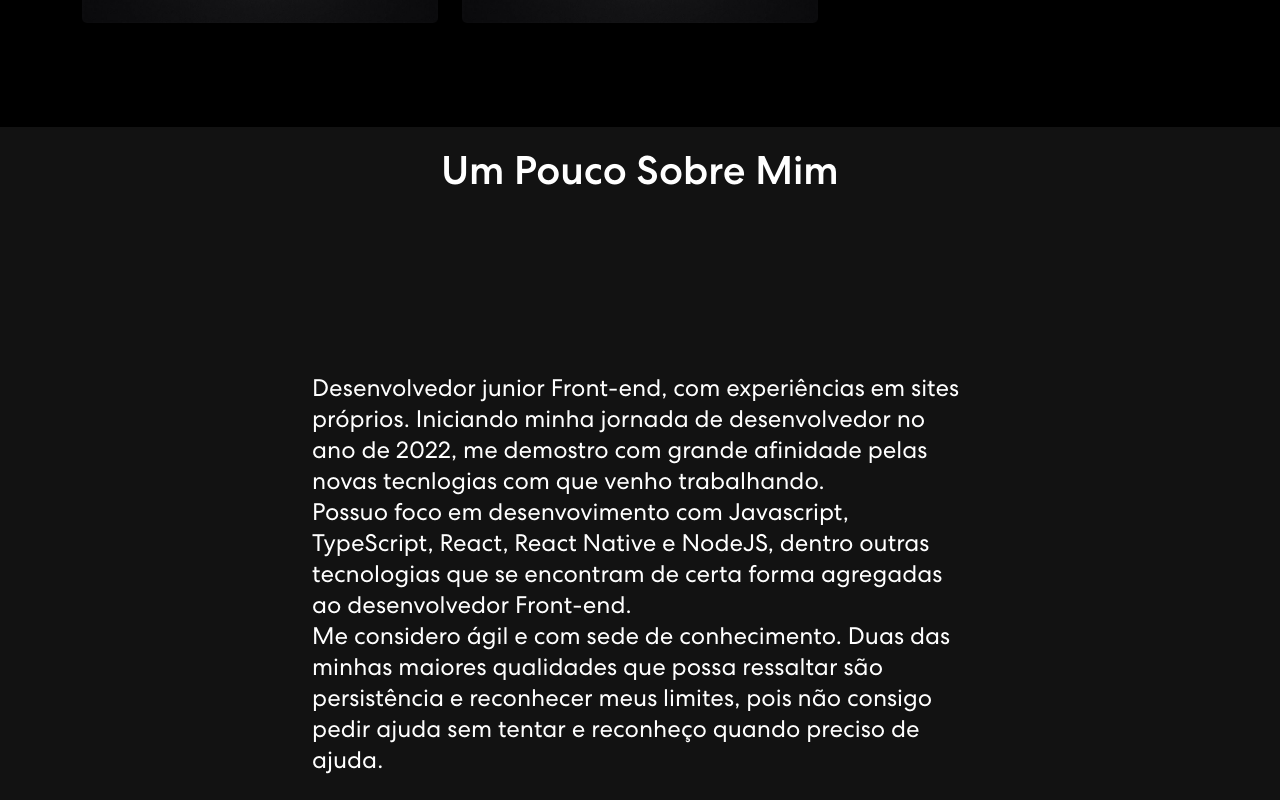
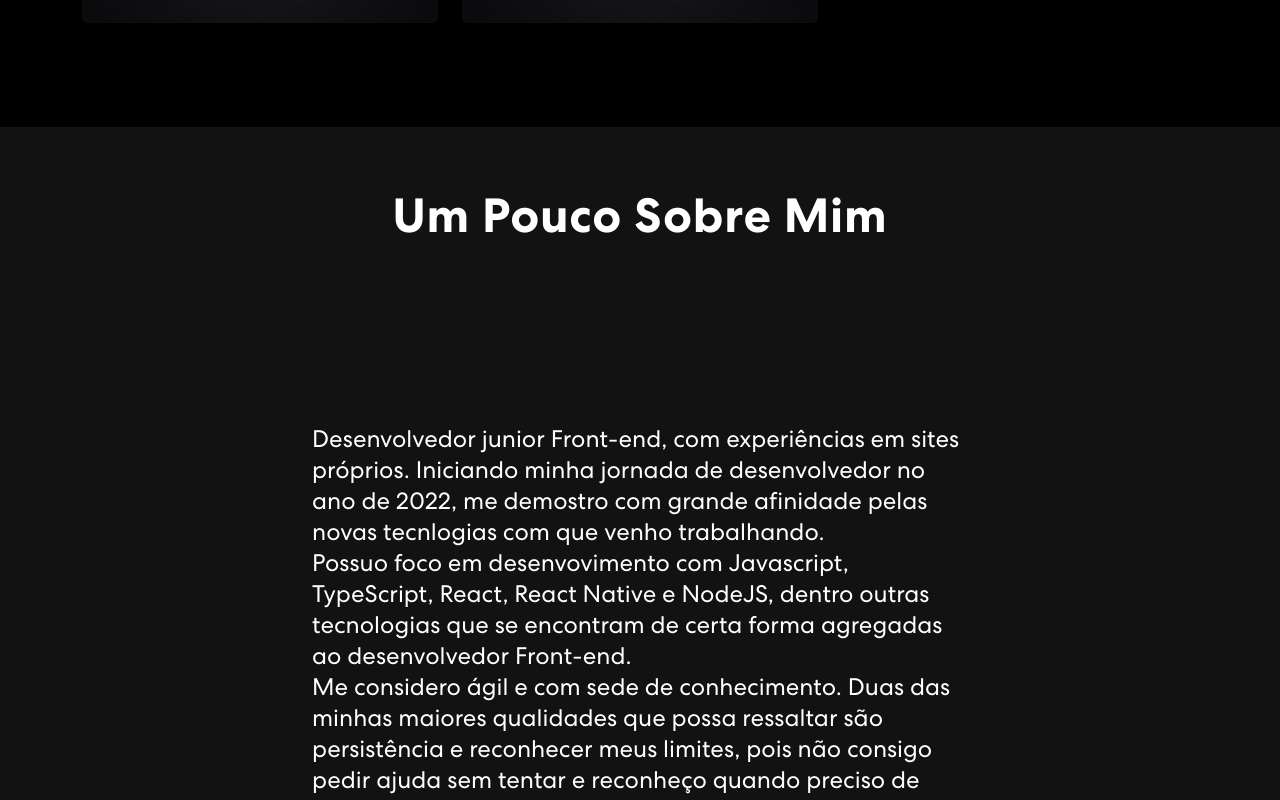
Before and after one commit to LucasP0/portfolio, a React (Create React App) app: page / in a window 1280 px wide. Shown: the part 2340-3140 px from the top of the page. Built offline with nearby package versions, Linux system fonts and the light colour scheme.

Commit message:
atualizando o h1 do about me

```diff
--- a/src/App.css
+++ b/src/App.css
@@ -559,7 +559,12 @@ nav.navbar .navbar-toggler[aria-expanded="true"] .navbar-toggler-icon {
 
 h1#AboutMe {
   text-align: center;
-  padding: 1.2rem;
+  font-size: 3.0rem;
+  font-weight: 700;
+  letter-spacing: 0.8px;
+  line-height: 1;
+  margin-top: 4rem;
+  display: block;
 }
 
 section#sectionAboutMe {
```
